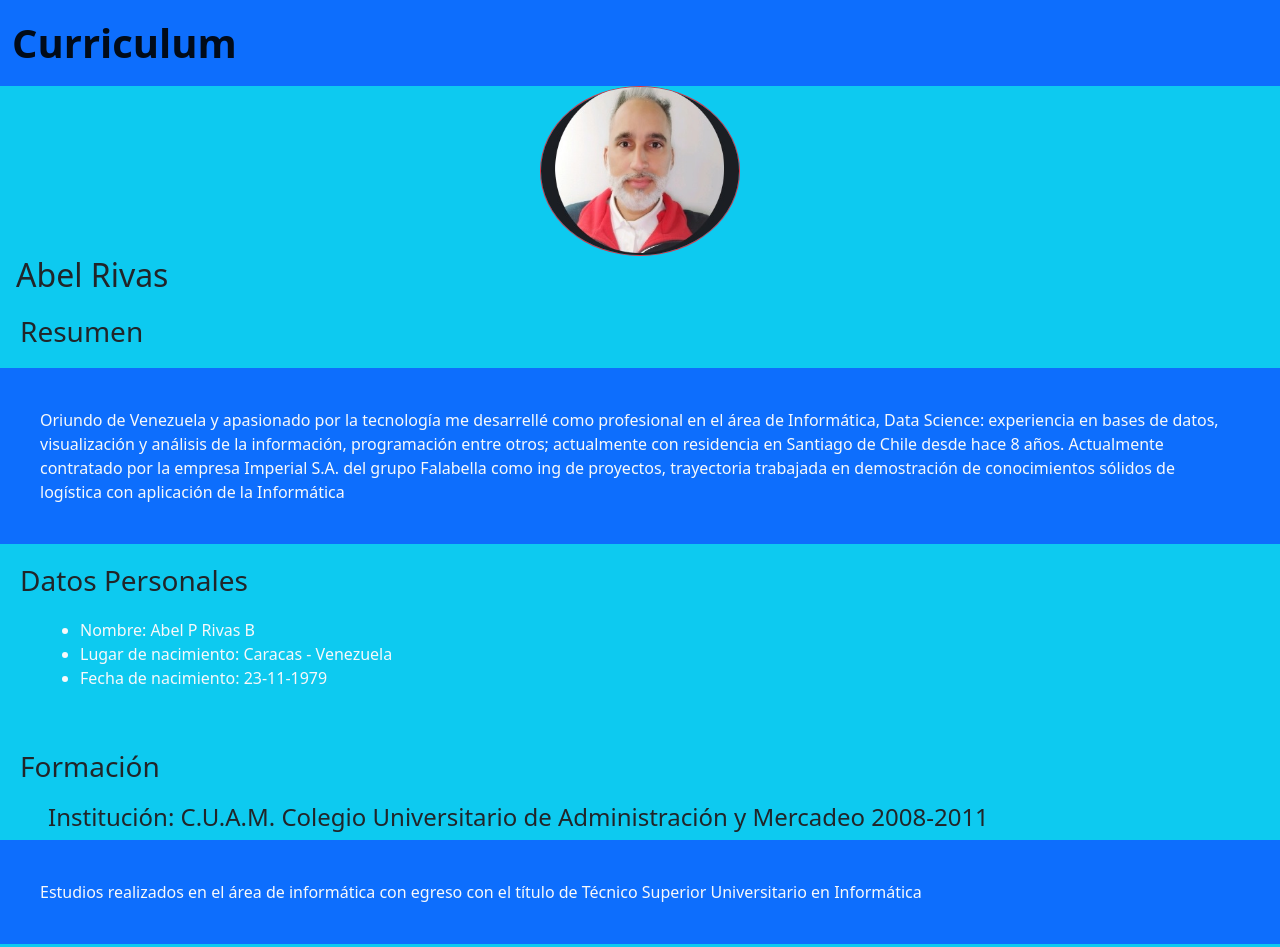
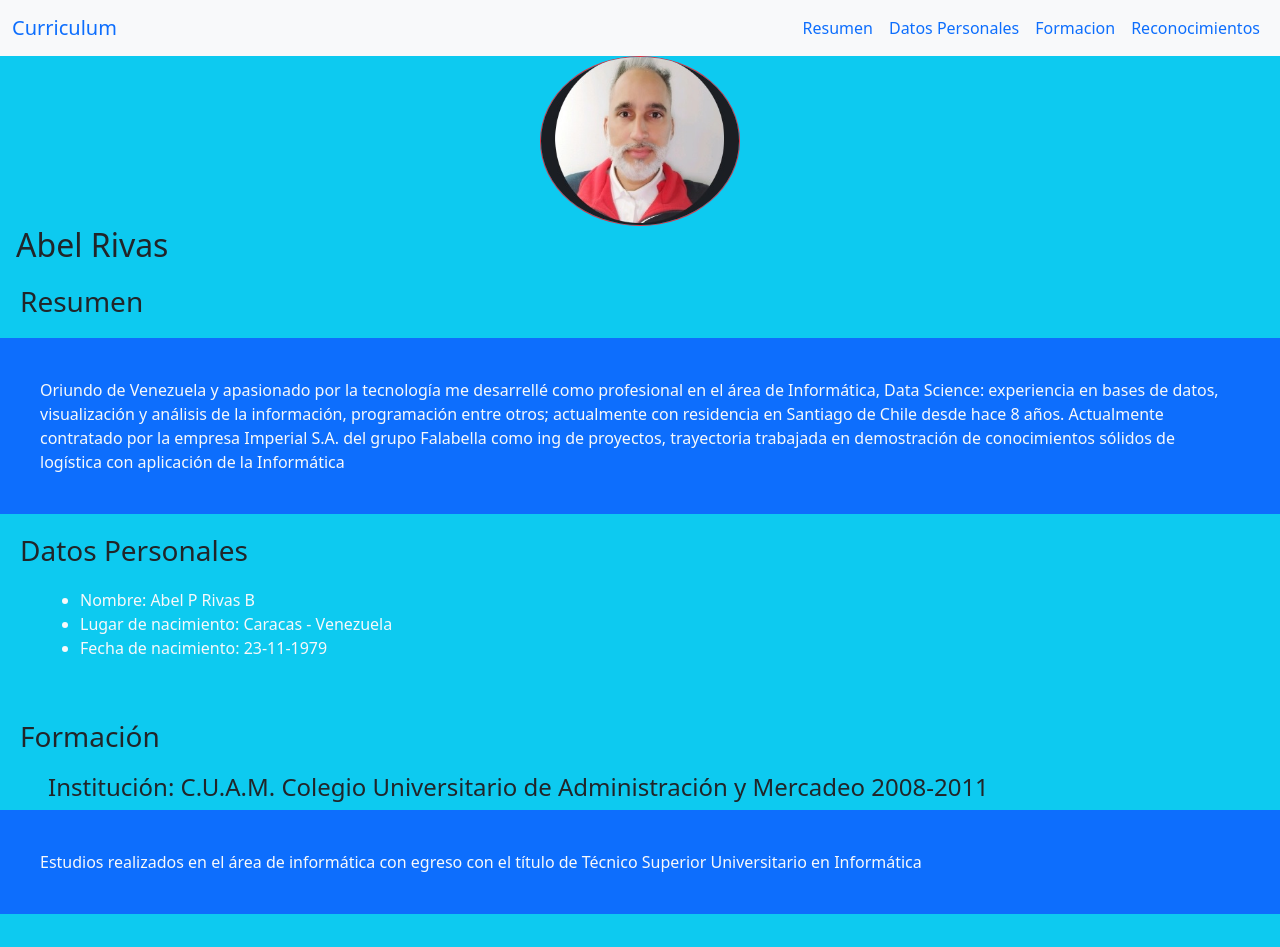
Before and after one commit to darkfuel/darkfuel.github.io, a plain HTML site: page index.html in a window 1280 px wide. Shown: the top 947 px of the page. Drawn offline with nearby package versions, Linux system fonts and the light colour scheme.

Commit message:
crea menu

```diff
--- a/index.html
+++ b/index.html
@@ -6,10 +6,28 @@
     <link rel="stylesheet" href="./assets/css/style.css">
 </head>
 <body class="bg-info">
-    <!--Encabezado y presentación-->
-    <nav class="navbar navbar-light bg-primary">
+    <nav class="navbar navbar-expand-lg bg-light sticky-top">
         <div class="container-fluid">
-          <span class="navbar-brand mb-0 fs-1 fw-bold">Curriculum</span>
+          <a class="navbar-brand" href="#">Curriculum</a>
+          <button class="navbar-toggler" type="button" data-bs-toggle="collapse" data-bs-target="#navbarNav" aria-controls="navbarNav" aria-expanded="false" aria-label="Toggle navigation">
+            <span class="navbar-toggler-icon"></span>
+          </button>
+          <div class="collapse navbar-collapse " id="navbarNav">
+            <ul class="navbar-nav ms-auto mb-2 mb-lg-0">
+              <li class="nav-item">
+                <a class="nav-link active" aria-current="page" href="#resumen">Resumen</a>
+              </li>
+              <li class="nav-item">
+                <a class="nav-link" href="#personal">Datos Personales</a>
+              </li>
+              <li class="nav-item">
+                <a class="nav-link" href="#formacion">Formacion</a>
+              </li>
+              <li class="nav-item">
+                <a class="nav-link" href="#reconocimientos">Reconocimientos</a>
+              </li>
+            </ul>
+          </div>
         </div>
       </nav>
 
@@ -17,23 +35,23 @@
     <img src="./assets/images/perfil.jpg" class="img-fluid rounded mx-auto d-block border rounded-circle border-danger" alt="perfil">
     <h2 class="ms-3">Abel Rivas</h2>
 
-    <h3>Resumen</h3>
+    <h3 id="resumen">Resumen</h3>
     <p class="bg-primary text-light">Oriundo de Venezuela y apasionado por la tecnología me desarrellé como profesional en el área de Informática, Data Science: experiencia en bases de datos, visualización y análisis de la información, programación entre otros; actualmente con residencia en Santiago de Chile desde hace 8 años. Actualmente contratado por la empresa Imperial S.A. del grupo Falabella como ing de proyectos, trayectoria trabajada en demostración de conocimientos sólidos de logística con aplicación de la Informática</p>
 
     <!--información detallada de CV-->
-    <h3>Datos Personales</h3>
+    <h3 id="personal">Datos Personales</h3>
         <ul class="text-light ms-5">
             <li>Nombre: Abel P Rivas B</li>
             <li>Lugar de nacimiento: Caracas - Venezuela</li>
             <li>Fecha de nacimiento: 23-11-1979</li>
         </ul>
     <br>
-    <h3>Formación</h3>
+    <h3 id="formacion">Formación</h3>
         <h4 class="ms-5">Institución: C.U.A.M. Colegio Universitario de Administración y Mercadeo 2008-2011</h4>
         <p class="bg-primary text-light">Estudios realizados en el área de informática con egreso con el título de Técnico Superior Universitario en Informática</p>
     <br>
 
-    <h3>Premios y Reconocimientos</h3>
+    <h3 id="reconocimientos">Premios y Reconocimientos</h3>
     <p>Durante la trayectoria he sido considerado y seleccionado en premiaciones que han inriquecido los conocimientos:</p>
         <ol class="ms-5 fw-bold">
             <li>Diplomado en Logística (Cámara de Comercio)</li>
```
